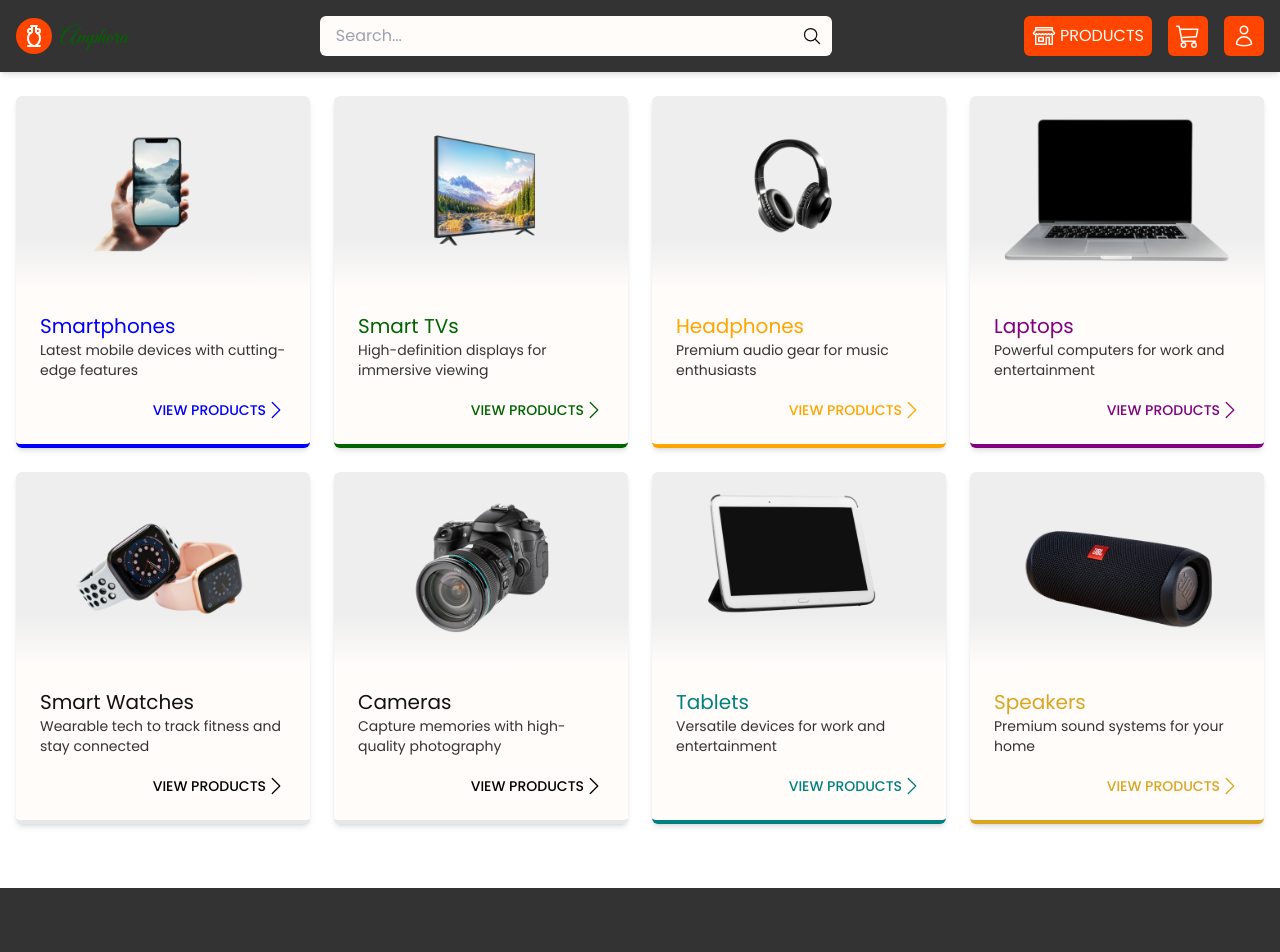
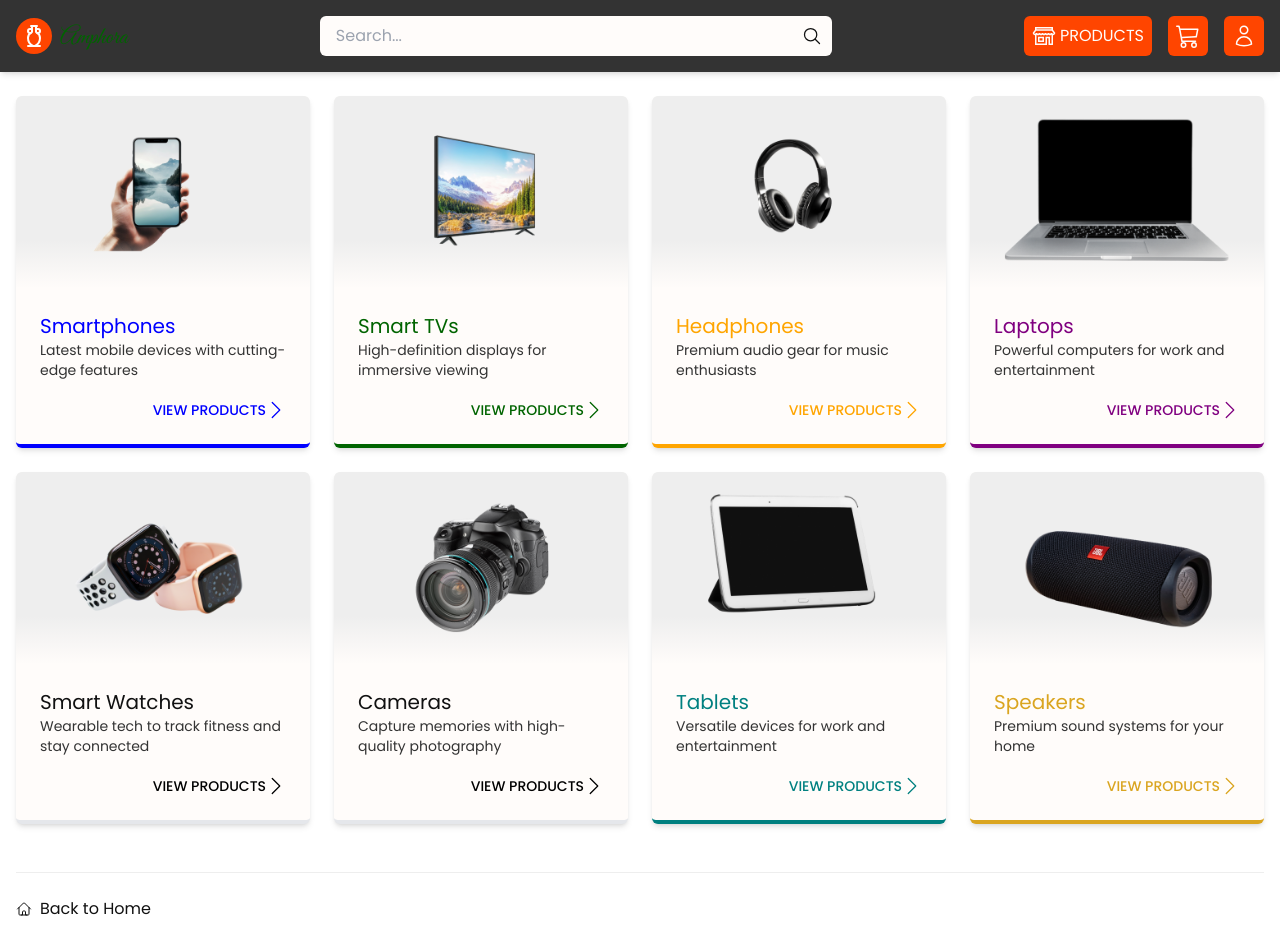
Before and after one commit to Nimira43/Amphora, a Next.js app: page /products in a window 1280 px wide. Shown: the top 952 px of the page. Built offline with nearby package versions, Linux system fonts and the light colour scheme.

Commit message:
Added Back to Home link

```diff
--- a/src/app/(store)/products/page.tsx
+++ b/src/app/(store)/products/page.tsx
@@ -2,6 +2,7 @@ import { categories, productsList } from '@/app/data/products'
 import Image from 'next/image'
 import Link from 'next/link'
 import { BsChevronRight } from 'react-icons/bs'
+import { HiOutlineHome } from 'react-icons/hi2'
 
 export default function ProductsPage() {
   const getCategoryImage = (categorySlug: string): string => {
@@ -52,6 +53,15 @@ export default function ProductsPage() {
           </Link>
         ))}
       </div>
+      <div className='mt-12 pt-6 border-t border-grey-light-extra'>
+        <Link
+          href='/'
+          className='inline-flex items-center text-dark hover:text-prime transition-colors'
+        >
+          <HiOutlineHome className='mr-2' />
+          Back to Home
+        </Link>
+      </div>
     </div>
   )
 }
```
